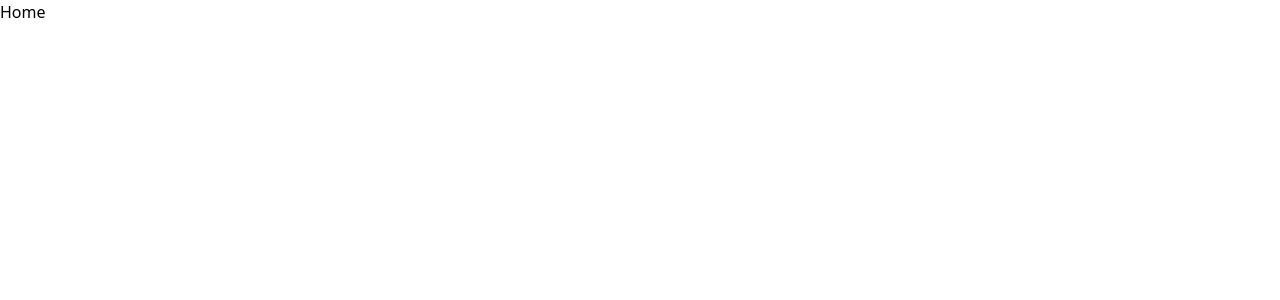
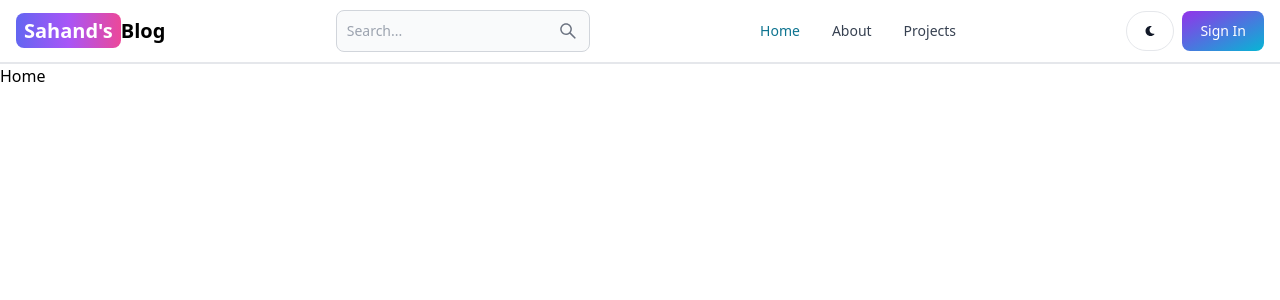
Before and after one commit to leowu0329/mern-blog, a React (Vite) app in the folder client/: page / in a window 1280 px wide. Shown: the top 300 px of the page. Built offline with nearby package versions, Linux system fonts and the light colour scheme.

Commit message:
Create Header components

```diff
--- a/client/package.json
+++ b/client/package.json
@@ -13,7 +13,7 @@
     "@reduxjs/toolkit": "^2.0.1",
     "firebase": "^10.7.1",
     "flowbite": "^3.1.2",
-    "flowbite-react": "^0.7.2",
+    "flowbite-react": "^0.7.0",
     "moment": "^2.29.4",
     "react": "^18.2.0",
     "react-circular-progressbar": "^2.1.0",
--- a/client/src/App.jsx
+++ b/client/src/App.jsx
@@ -5,10 +5,12 @@
 import Dashboard from './pages/Dashboard';
 import Projects from './pages/Projects';
 import SignUp from './pages/SignUp';
+import Header from './components/Header';
 
 export default function App() {
   return (
     <BrowserRouter>
+      <Header />
       <Routes>
         <Route path="/" element={<Home />} />
         <Route path="/about" element={<About />} />
--- /dev/null
+++ b/client/src/components/Header.jsx
@@ -0,0 +1,52 @@
+import { Button, Navbar, TextInput } from 'flowbite-react';
+import { Link, useLocation } from 'react-router-dom';
+import { AiOutlineSearch } from 'react-icons/ai';
+import { FaMoon } from 'react-icons/fa';
+
+export default function Header() {
+  const path = useLocation().pathname;
+  return (
+    <Navbar className="border-b-2">
+      <Link
+        to="/"
+        className="self-center whitespace-nowrap text-sm sm:text-xl font-semibold dark:text-white"
+      >
+        <span className="px-2 py-1 bg-gradient-to-r from-indigo-500 via-purple-500 to-pink-500 rounded-lg text-white">
+          Sahand's
+        </span>
+        Blog
+      </Link>
+      <form>
+        <TextInput
+          type="text"
+          placeholder="Search..."
+          rightIcon={AiOutlineSearch}
+          className="hidden lg:inline"
+        />
+      </form>
+      <Button className="w-12 h-10 lg:hidden" color="gray" pill>
+        <AiOutlineSearch />
+      </Button>
+      <div className="flex gap-2 md:order-2">
+        <Button className="w-12 h-10 hidden sm:inline" color="gray" pill>
+          <FaMoon />
+        </Button>
+        <Link to="/sign-in">
+          <Button gradientDuoTone="purpleToBlue">Sign In</Button>
+        </Link>
+        <Navbar.Toggle />
+      </div>
+      <Navbar.Collapse>
+        <Navbar.Link active={path === '/'} as={'div'}>
+          <Link to="/">Home</Link>
+        </Navbar.Link>
+        <Navbar.Link active={path === '/about'} as={'div'}>
+          <Link to="/about">About</Link>
+        </Navbar.Link>
+        <Navbar.Link active={path === '/projects'} as={'div'}>
+          <Link to="/projects">Projects</Link>
+        </Navbar.Link>
+      </Navbar.Collapse>
+    </Navbar>
+  );
+}
```
Also changed, not shown: 2 other files (tests, documents, lock files or other folders).
